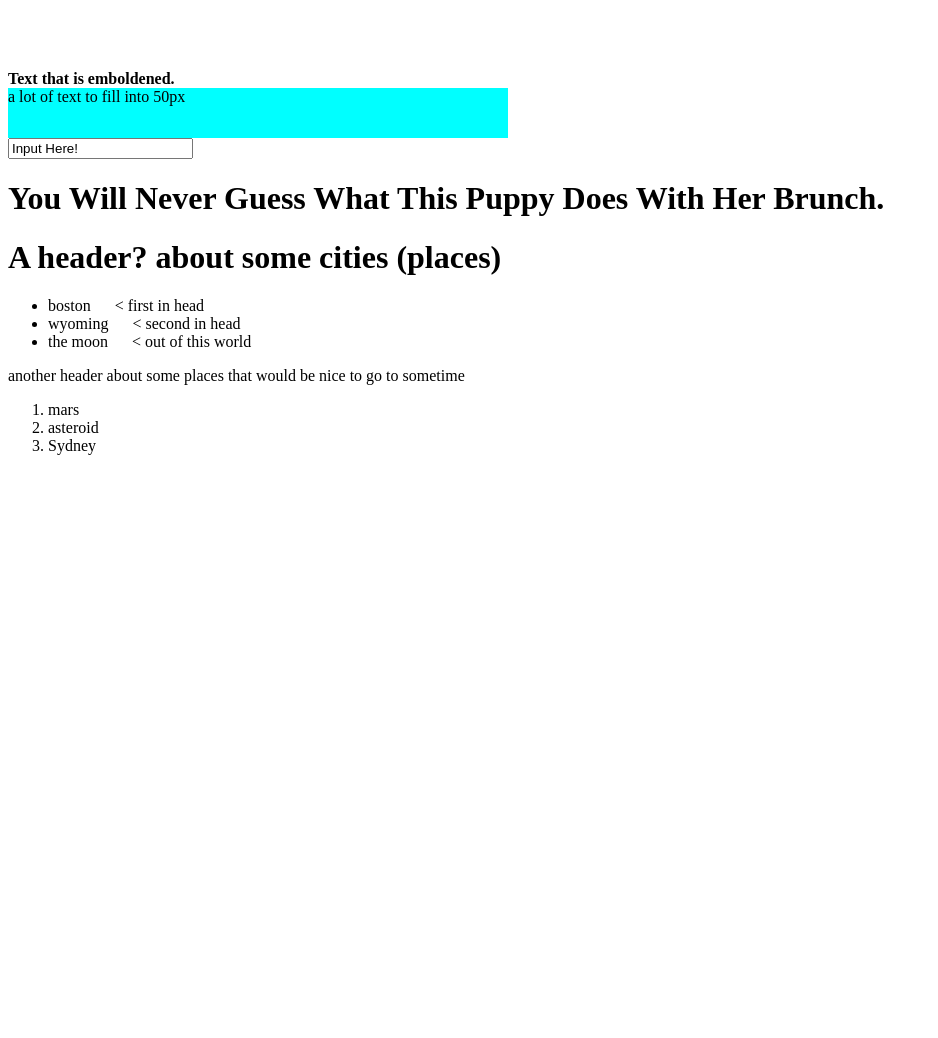
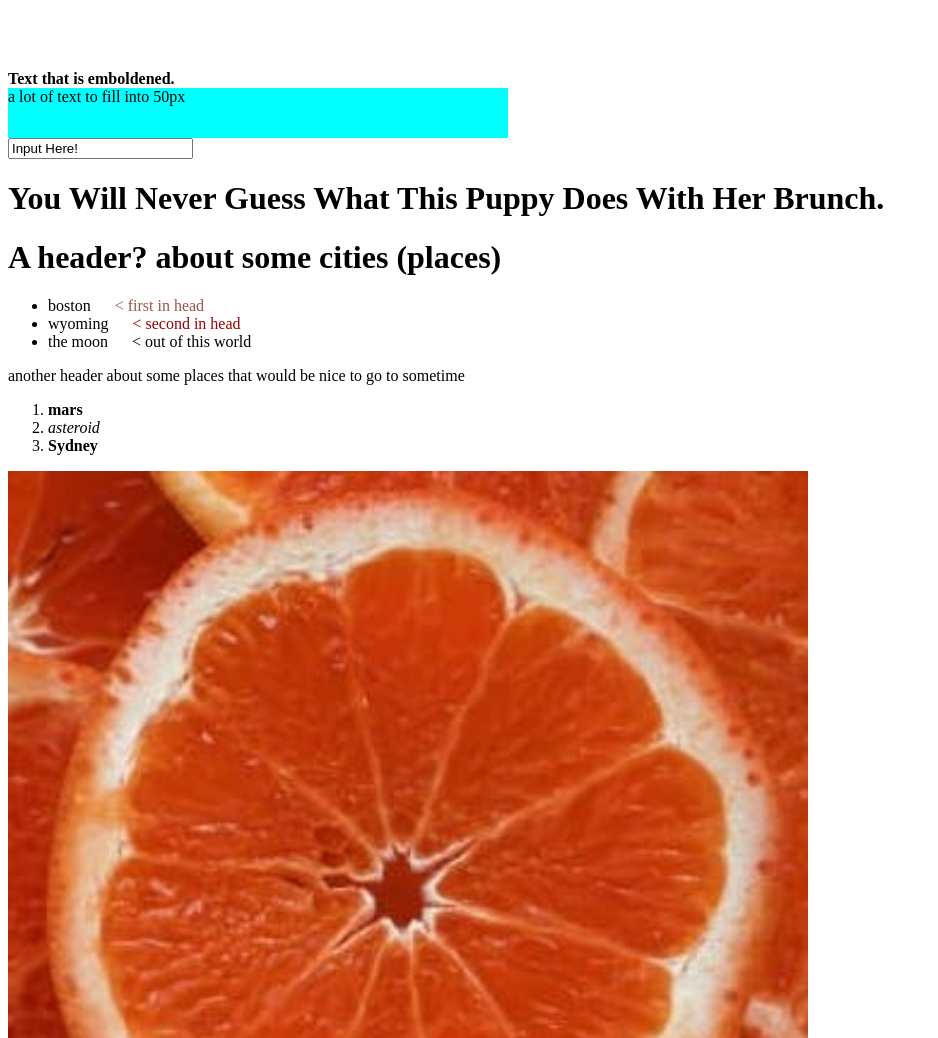
Before and after one commit to nailuj843/HTMLExample, a plain HTML site: page htmlpractice.html in a window 1280 px wide. Shown: the top 1038 px of the page, without its empty margins (0-938 px from the left). Before the commit the page ends 800 px from the top, so only its background shows below. Drawn offline with Linux system fonts and the light colour scheme.

Commit message:
added css and jpg

```diff
--- /dev/null
+++ b/htmlpractice.css
@@ -0,0 +1,11 @@
+span.item1{
+    color: #954;
+}
+
+span.item2{
+    color: #900;
+}
+
+.fit-picture{
+    width: 800px;
+}
--- a/htmlpractice.html
+++ b/htmlpractice.html
@@ -21,11 +21,13 @@
 <!-- // inline java script  -->
 <!-- </script> -->
 
+
+
 <!DOCTYPE html>
 
 <html>
     <head>
-
+        <link rel="stylesheet" href="htmlpractice.css" >
         <title>
             Julian's HTML Practice
         </title>
@@ -55,17 +57,21 @@
         <h1> A header? about some cities (places) </h1>
         <meta name = "description" content = "some places">
         <ul>
-            <li>boston  <span >  &emsp; &lt; first in head </span></li>
-            <li>wyoming <span >  &emsp; &lt; second in head </span></li>
+            <li>boston  <span class = "item1" >  &emsp; &lt; first in head </span></li>
+            <li>wyoming <span class = "item2">  &emsp; &lt; second in head </span></li>
             <li>the moon <span >  &emsp; &lt; out of this world </span></li>
         </ul>
 
 
         <h> another header about some places that would be nice to go to sometime</h>
         <ol>
-            <li>mars</li>
-            <li>asteroid</li>
-            <li>Sydney</li>
+            <li> <strong>mars </strong> </li>
+            <li> <em>asteroid </em> </li>
+            <li> <strong>Sydney</strong> </li>
         </ol>
+
+        <img class = "fit-picture"
+             src = "grapefruit-slice-332-332.jpg"
+             alt = "Grapefruit slice atop a pile of other slices">
     </body>
 </html>
```
Also changed, not shown: grapefruit-slice-332-332.jpg (added).
